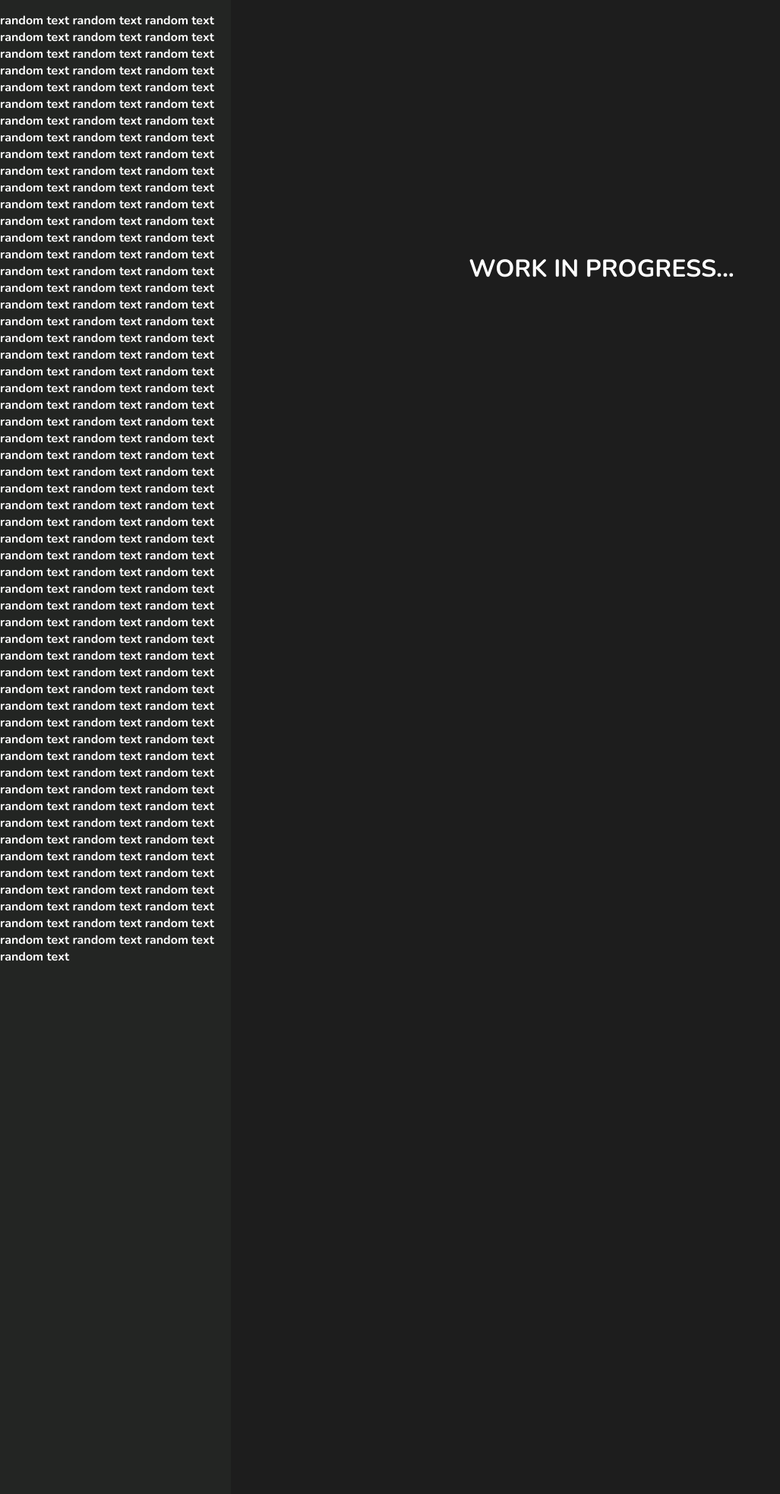
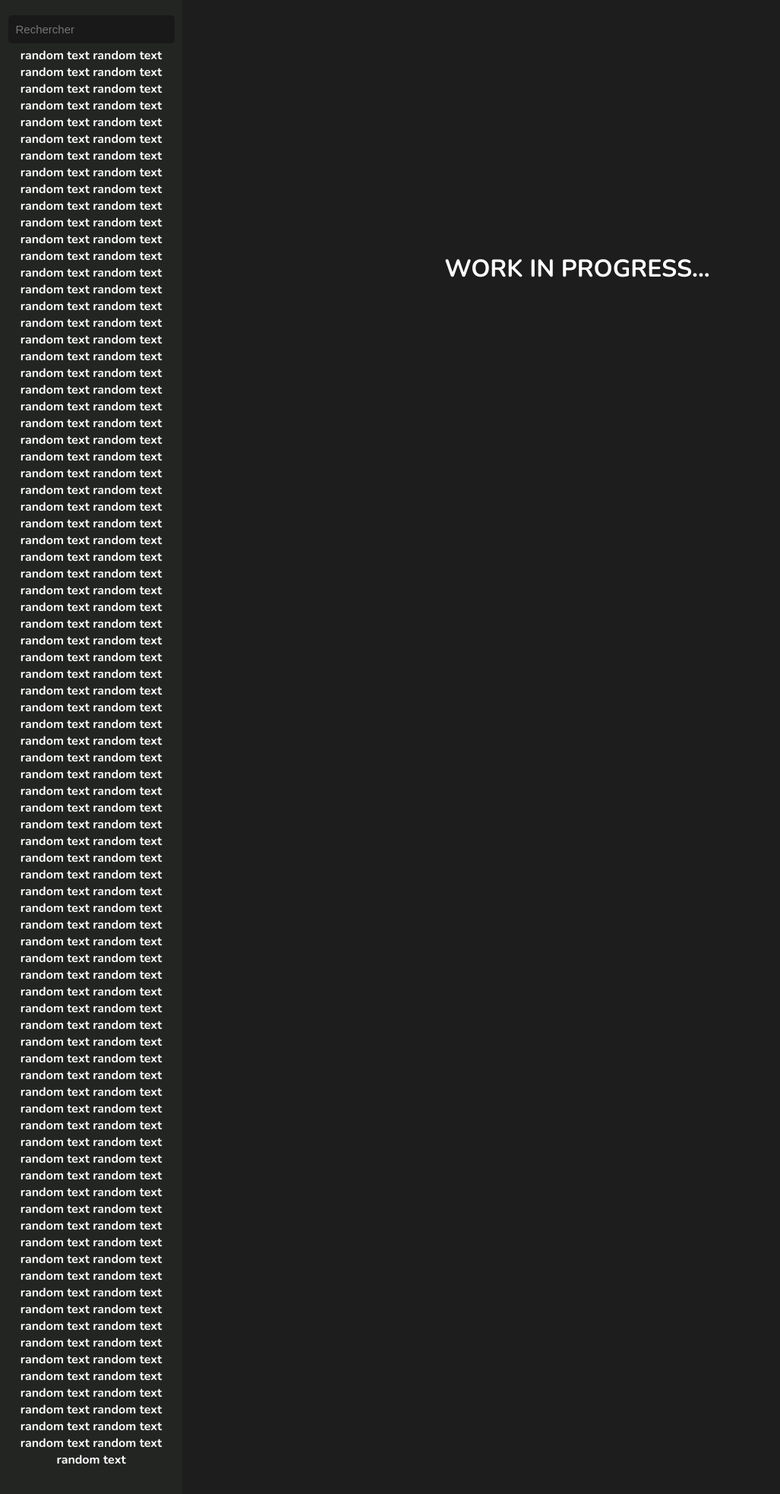
Before and after one commit to Wizi8914/Amaterasu-Website, a PHP site: page / in a window 1280 px wide. Shown: the part 80-2046 px from the top of the page at 76% size, without its empty margins (0-1027 px from the left). Run offline with PHP 8.4, Linux system fonts and the light colour scheme; some libraries are stand-ins or nearby versions.

Commit message:
add search box

```diff
--- a/css/commandlist.css
+++ b/css/commandlist.css
@@ -1,7 +1,7 @@
 .commandlist {
     background: rgb(35, 37, 35);
-    margin-top: 0;
-    width: 20rem;
+    margin-top: 0px;
+    width: 15rem;
     height: calc(100vh - 4rem);
     overflow-x: hidden;
     position: sticky;
@@ -16,3 +16,23 @@
     margin-left: auto;
     margin-right: auto;
 }
+
+.searchbox {
+    justify-content: center;
+    margin-top: 20px;
+    display: flex;
+}
+
+.searchboxitem {
+    border-radius: 5px;
+    padding: 10px;
+    border: none;
+    color: white;
+    font-size: 15px;
+    transition-duration: 250ms;
+    background-color: #1a1919;
+}
+
+.searchboxitem:hover {
+    background-color: #1d1c1c;
+}
--- a/css/style.css
+++ b/css/style.css
@@ -43,6 +43,8 @@ body, html {
 
 p {
     color: white;
+    margin: 2%;
+    text-align: center;
 }
 
 .grid {
--- a/index.html
+++ b/index.html
@@ -34,6 +34,9 @@
 
             <div class="separate">
                 <nav class="commandlist sticky">
+                    <div class="searchbox">
+                        <input class="searchboxitem" name="search_query" type="text" role="combobox" placeholder="Rechercher">
+                    </div>
                     <p>random text random text random text random text random text random text random text random text random text random text random text random text random text
                         random text random text random text random text random text random text random text random text random text random text random text random text random text
                         random text random text random text random text random text random text random text random text random text random text random text random text random text
```
